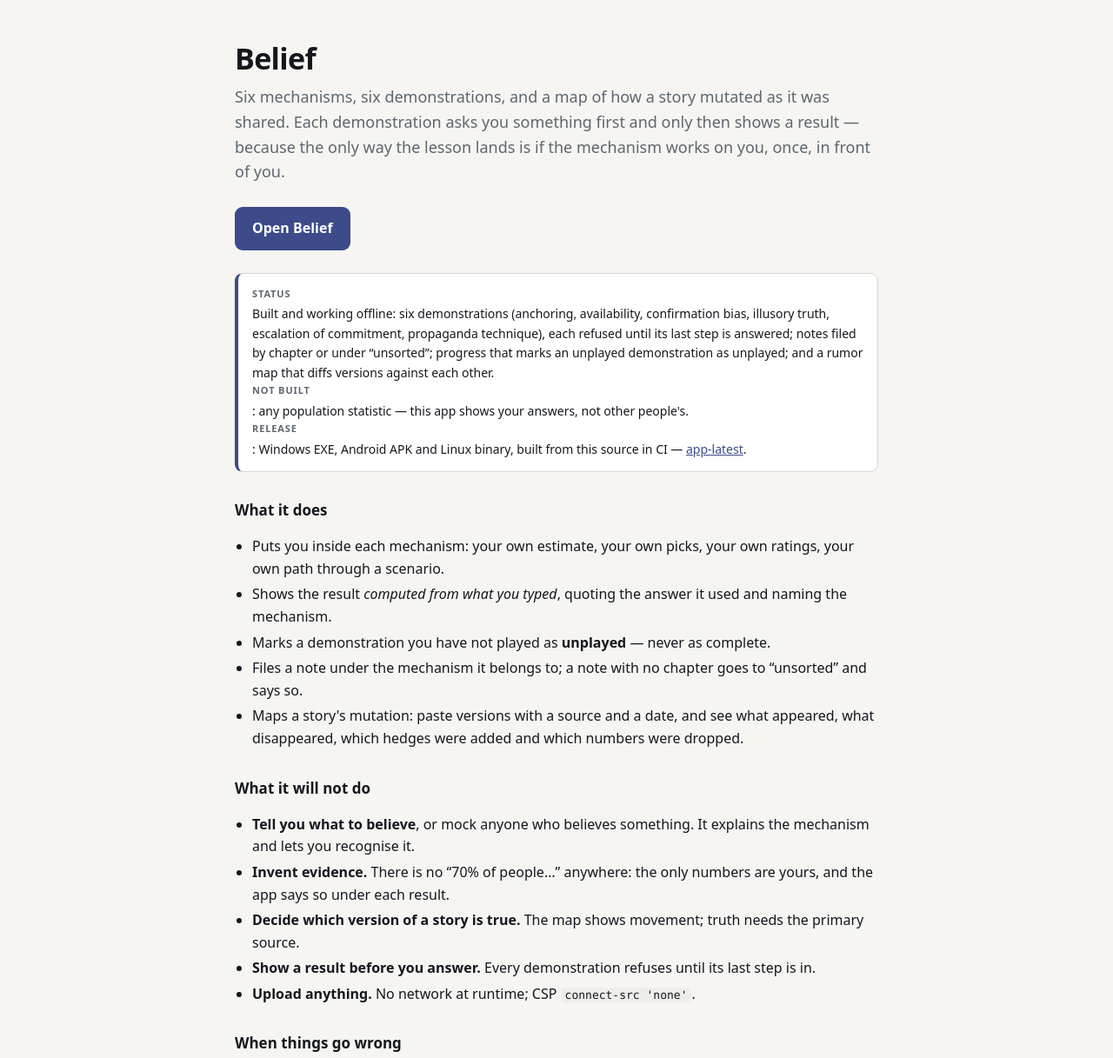
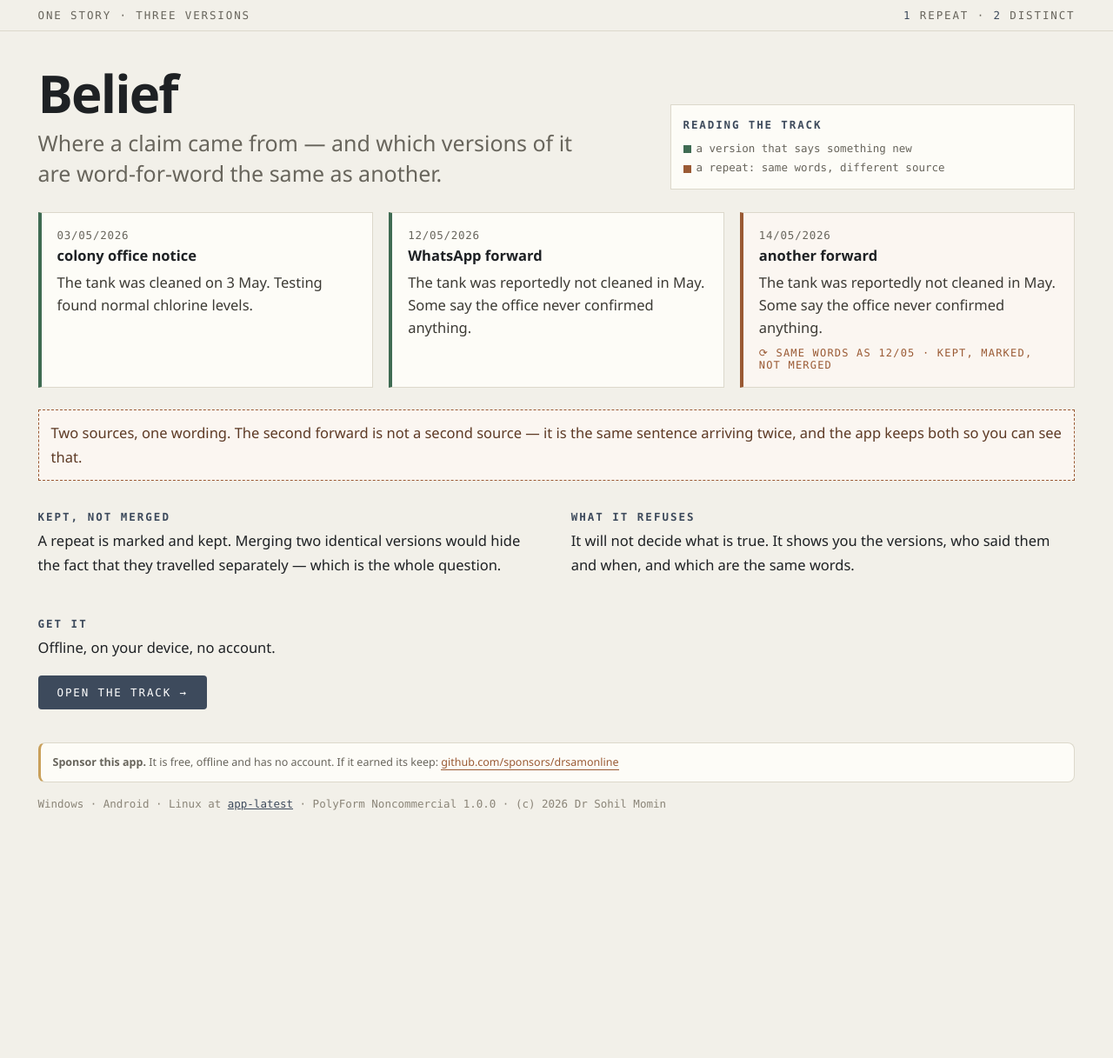
Before and after one commit to drsamonline/app-belief, a website: page docs/index.html in a window 1280 px wide. Shown: the top 1217 px of the page at 87% size. After the commit the page ends 995 px from the top, so only its background shows below. Drawn offline with Linux system fonts and the light colour scheme.

Commit message:
design: Belief becomes a version track, at any width
Three versions hanging off a track, green for a version that says something new and rust for a repeat, with the
repeat card stating why it exists: 'same words as 12/05 - kept, marked, not merged'. The key sits beside the title at
desktop width, and the repeat is called out in the prose so the page shows the distinction rather than describing it.

Prose steps 1 to 2 to 3 columns. Every size is a clamp.

```diff
--- a/docs/index.html
+++ b/docs/index.html
@@ -1,96 +1,97 @@
 <!DOCTYPE html>
 <html lang="en-IN">
 <head>
-<meta charset="utf-8">
-<meta name="viewport" content="width=device-width, initial-scale=1">
-<title>Belief — the mechanism, working on you</title>
-<meta name="description" content="Six interactive demonstrations of how belief works — anchoring, availability, confirmation, repetition, escalation, propaganda technique — and a map of how a story mutated as it was shared. Offline, on device.">
-<meta name="theme-color" content="#101418">
+<meta charset="utf-8"><meta name="viewport" content="width=device-width, initial-scale=1">
+<title>Belief — a story and its versions</title>
+<meta name="description" content="Where a claim came from, and which versions of it are word-for-word the same.">
+<meta name="theme-color" content="#f2f0e9">
 <style>
-  :root{--bg:#f6f5f2;--panel:#fff;--ink:#14181d;--muted:#5d666f;--line:#d9d6cf;--accent:#3d4b8a}
+  :root{--bg:#f2f0e9;--panel:#fdfcf7;--ink:#1e2124;--rule:#dcd8cb;--grey:#68655c;--ink2:#3d4a5c;--repeat:#9a5a34;--new:#3f6b52;
+        --sans:"Segoe UI",system-ui,sans-serif;--mono:ui-monospace,Menlo,Consolas,monospace;
+        --s0:clamp(11px,.4vw + 10px,12.5px);--s1:clamp(14px,.55vw + 12px,16.5px);--s2:clamp(18px,1.2vw + 14px,25px);
+        --display:clamp(28px,5.2vw,60px);--gut:clamp(16px,3.4vw,58px)}
   *{box-sizing:border-box}
-  body{margin:0;background:var(--bg);color:var(--ink);font:16px/1.6 system-ui,-apple-system,"Segoe UI",Roboto,"Noto Sans",sans-serif}
-  main{max-width:780px;margin:0 auto;padding:48px 20px 64px}
-  h1{font-size:34px;line-height:1.15;letter-spacing:-.02em;margin:0 0 10px}
-  .lede{font-size:18px;color:var(--muted);margin:0 0 26px}
-  .cta{display:inline-block;background:var(--accent);color:#fff;text-decoration:none;font-weight:600;padding:12px 20px;border-radius:9px}
-  .status{margin:26px 0;padding:14px 16px;border:1px solid var(--line);border-left:4px solid var(--accent);border-radius:9px;background:var(--panel);font-size:14px}
-  .status b{display:block;font-size:11px;text-transform:uppercase;letter-spacing:.08em;color:var(--muted);margin-bottom:4px}
-  h2{font-size:17px;margin:30px 0 8px}
-  ul{padding-left:20px}li{margin:4px 0}
-  code{font-family:ui-monospace,"SF Mono",Menlo,Consolas,monospace;font-size:13px;background:#eeede9;padding:1px 5px;border-radius:4px}
-  table{border-collapse:collapse;width:100%;font-size:14px;margin-top:8px}
-  th,td{text-align:left;border-bottom:1px solid var(--line);padding:7px 8px;vertical-align:top}
-  th{color:var(--muted);font-weight:600;font-size:11px;text-transform:uppercase;letter-spacing:.06em}
-  footer{margin-top:44px;padding-top:18px;border-top:1px solid var(--line);color:var(--muted);font-size:12px}
-  a{color:var(--accent)}
+  body{margin:0;background:var(--bg);color:var(--ink);font-family:var(--sans)}
+  .map{max-width:1660px;margin:0 auto;padding:0 0 58px}
+  .bar{display:flex;justify-content:space-between;gap:1rem;flex-wrap:wrap;padding:10px var(--gut);border-bottom:1px solid var(--rule);
+       font-family:var(--mono);font-size:var(--s0);letter-spacing:.15em;text-transform:uppercase;color:var(--grey)}
+  .bar b{color:var(--ink2);font-weight:400}
+  .head{display:grid;gap:clamp(14px,2.2vw,36px);padding:clamp(22px,3.2vw,50px) var(--gut) clamp(14px,2vw,26px);grid-template-columns:1fr}
+  @media (min-width:960px){.head{grid-template-columns:minmax(0,1.2fr) minmax(0,.8fr);align-items:end}}
+  h1{font-size:var(--display);line-height:1;margin:0;letter-spacing:-.03em;font-weight:700}
+  .head p{margin:10px 0 0;font-size:var(--s2);line-height:1.42;color:var(--grey);max-width:44ch}
+  .key{border:1px solid var(--rule);background:var(--panel);padding:12px 14px;font-family:var(--mono);font-size:var(--s0);color:var(--grey);line-height:1.8}
+  .key b{display:block;color:var(--ink2);letter-spacing:.15em;text-transform:uppercase;margin-bottom:4px}
+  .key i{display:inline-block;width:9px;height:9px;margin-right:6px;vertical-align:middle}
+  /* the version track: a spine with cards hanging off it, 1 col phone -> 3 wide */
+  .track{display:grid;gap:clamp(10px,1.4vw,20px);padding:0 var(--gut) clamp(16px,2vw,26px);grid-template-columns:1fr}
+  @media (min-width:700px){.track{grid-template-columns:repeat(2,1fr)}}
+  @media (min-width:1200px){.track{grid-template-columns:repeat(3,1fr)}}
+  .v{background:var(--panel);border:1px solid var(--rule);border-left:4px solid var(--new);padding:clamp(12px,1.5vw,18px);position:relative}
+  .v.repeat{border-left-color:var(--repeat);background:#fbf6f1}
+  .v .d{font-family:var(--mono);font-size:var(--s0);color:var(--grey);letter-spacing:.06em}
+  .v .src{font-size:var(--s1);font-weight:600;margin-top:4px}
+  .v .txt{font-size:var(--s1);line-height:1.6;margin-top:7px;color:#3c3a34}
+  .v .flag{font-family:var(--mono);font-size:calc(var(--s0) - .5px);letter-spacing:.1em;text-transform:uppercase;
+           color:var(--repeat);margin-top:8px}
+  .v.repeat .flag::before{content:"⟳ "}
+  .same{margin:0 var(--gut);border:1px dashed var(--repeat);background:#fbf6f1;padding:12px 14px;font-size:var(--s1);line-height:1.7;color:#5d3a25}
+  .cols{display:grid;gap:clamp(18px,2.6vw,46px);padding:clamp(18px,2.6vw,36px) var(--gut) 0;grid-template-columns:1fr}
+  @media (min-width:860px){.cols{grid-template-columns:repeat(2,1fr)}}
+  @media (min-width:1380px){.cols{grid-template-columns:repeat(3,1fr)}}
+  h2{font-family:var(--mono);font-size:var(--s0);letter-spacing:.16em;text-transform:uppercase;color:var(--ink2);margin:0 0 6px}
+  p{font-size:var(--s1);line-height:1.72;margin:0 0 12px}
+  .go{display:inline-block;background:var(--ink2);color:#fff;text-decoration:none;padding:12px 22px;border-radius:4px;
+      font-family:var(--mono);font-size:var(--s0);letter-spacing:.15em;text-transform:uppercase;margin-top:6px}
+  .go:hover{background:var(--ink)}
+  .sponsor{margin:clamp(22px,3vw,38px) var(--gut) 0;border:1px solid var(--rule);border-left:3px solid #c9a05a;background:var(--panel);
+           border-radius:8px;padding:12px 14px;font-size:var(--s0);color:var(--grey);line-height:1.6}
+  .sponsor a{color:var(--repeat);text-decoration:none;border-bottom:1px solid currentColor}
+  .foot{margin:14px var(--gut) 0;font-family:var(--mono);font-size:var(--s0);color:#8b8578;line-height:1.8}
+  .foot a{color:var(--ink2)}
+</style></head>
+<body><div class="map">
+  <div class="bar"><span>one story · three versions</span><span><b>1</b> repeat · <b>2</b> distinct</span></div>
 
-  .sponsor{margin:24px 0 0;padding:12px 14px;border:1px solid rgba(128,128,128,.35);border-left:3px solid #c9a05a;
-           background:rgba(128,128,128,.07);border-radius:8px;font-size:12.5px;line-height:1.6}
-  .sponsor a{color:#c9a05a;text-decoration:none;border-bottom:1px solid currentColor}
-</style>
-</head>
-<body>
-<main>
-  <h1>Belief</h1>
-  <p class="lede">Six mechanisms, six demonstrations, and a map of how a story mutated as it was shared.
-  Each demonstration asks you something first and only then shows a result — because the only way the
-  lesson lands is if the mechanism works on you, once, in front of you.</p>
+  <div class="head">
+    <div>
+      <h1>Belief</h1>
+      <p>Where a claim came from — and which versions of it are word-for-word the same as another.</p>
+    </div>
+    <div class="key"><b>reading the track</b>
+      <i style="background:#3f6b52"></i>a version that says something new<br>
+      <i style="background:#9a5a34"></i>a repeat: same words, different source
+    </div>
+  </div>
 
-  <a class="cta" href="play/index.html">Open Belief</a>
+  <div class="track">
+    <div class="v"><div class="d">03/05/2026</div><div class="src">colony office notice</div><div class="txt">The tank was cleaned on 3 May. Testing found normal chlorine levels.</div></div>
+    <div class="v"><div class="d">12/05/2026</div><div class="src">WhatsApp forward</div><div class="txt">The tank was reportedly not cleaned in May. Some say the office never confirmed anything.</div></div>
+    <div class="v repeat"><div class="d">14/05/2026</div><div class="src">another forward</div><div class="txt">The tank was reportedly not cleaned in May. Some say the office never confirmed anything.</div><div class="flag">same words as 12/05 · kept, marked, not merged</div></div>
+  </div>
 
-  <div class="status">
-    <b>Status</b>
-    Built and working offline: six demonstrations (anchoring, availability, confirmation bias, illusory
-    truth, escalation of commitment, propaganda technique), each refused until its last step is answered;
-    notes filed by chapter or under “unsorted”; progress that marks an unplayed demonstration as unplayed;
-    and a rumor map that diffs versions against each other.
-    <br><b>Not built</b>: any population
-    statistic — this app shows your answers, not other people's.
-  <br><b>Release</b>: Windows EXE, Android APK and Linux binary, built from this source in CI — <a href="https://github.com/drsamonline/app-belief/releases/tag/app-latest">app-latest</a>.</div>
+  <div class="same">Two sources, one wording. The second forward is not a second source — it is the same sentence arriving twice, and the app keeps both so you can see that.</div>
 
-  <h2>What it does</h2>
-  <ul>
-    <li>Puts you inside each mechanism: your own estimate, your own picks, your own ratings, your own path through a scenario.</li>
-    <li>Shows the result <em>computed from what you typed</em>, quoting the answer it used and naming the mechanism.</li>
-    <li>Marks a demonstration you have not played as <strong>unplayed</strong> — never as complete.</li>
-    <li>Files a note under the mechanism it belongs to; a note with no chapter goes to “unsorted” and says so.</li>
-    <li>Maps a story's mutation: paste versions with a source and a date, and see what appeared, what disappeared, which hedges were added and which numbers were dropped.</li>
-  </ul>
+  <div class="cols">
+    <div>
+      <h2>Kept, not merged</h2>
+      <p>A repeat is marked and kept. Merging two identical versions would hide the fact that they travelled separately — which is the whole question.</p>
+    </div>
+    <div>
+      <h2>What it refuses</h2>
+      <p>It will not decide what is true. It shows you the versions, who said them and when, and which are the same words.</p>
+    </div>
+    <div>
+      <h2>Get it</h2>
+      <p>Offline, on your device, no account.</p>
+      <a class="go" href="play/index.html">open the track →</a>
+    </div>
+  </div>
 
-  <h2>What it will not do</h2>
-  <ul>
-    <li><strong>Tell you what to believe</strong>, or mock anyone who believes something. It explains the mechanism and lets you recognise it.</li>
-    <li><strong>Invent evidence.</strong> There is no “70% of people…” anywhere: the only numbers are yours, and the app says so under each result.</li>
-    <li><strong>Decide which version of a story is true.</strong> The map shows movement; truth needs the primary source.</li>
-    <li><strong>Show a result before you answer.</strong> Every demonstration refuses until its last step is in.</li>
-    <li><strong>Upload anything.</strong> No network at runtime; CSP <code>connect-src 'none'</code>.</li>
-  </ul>
-
-  <h2>When things go wrong</h2>
-  <table>
-    <tr><th>Case</th><th>What happens</th></tr>
-    <tr><td>Bad input</td><td>A note with no chapter is filed under “unsorted” and says so. A story version with no source or no date is refused, because a mutation with no provenance cannot be placed on a map.</td></tr>
-    <tr><td>No network</td><td>Nothing changes: the demonstrations, the notes and the map are on the device.</td></tr>
-    <tr><td>Storage full or unavailable</td><td>Progress and notes are not written and the app says the session will not be remembered; reading and playing continue.</td></tr>
-    <tr><td>Corrupt saved state</td><td>Unreadable progress is reported and offered for export, with an explicit “start from the beginning” — never a silent reset. An unreadable map is never rebuilt from a partial read, because a wrong chain is worse than no chain.</td></tr>
-  </table>
-
-  <h2>How to run it</h2>
-  <ul>
-    <li><strong>Here</strong>: <a href="play/index.html">play/index.html</a>, or install it from your browser's menu.</li>
-    <li><strong>Offline file</strong>: open <code>docs/play/index.html</code> straight from disk.</li>
-    <li><strong>Tests</strong>: <code>node tests/self-tests.js</code> — the spec's countable “done means” is asserted there, one demonstration at a time.</li>
-  </ul>
-
-    <div class="sponsor">
+  <div class="sponsor">
     <strong>Sponsor this app.</strong> It is free, offline and has no account. If it earned its keep:
     <a href="https://github.com/sponsors/drsamonline">github.com/sponsors/drsamonline</a>
   </div>
-<footer>
-    PolyForm Noncommercial 1.0.0 · (c) 2026 Dr Sohil Momin ·
-    <a href="https://github.com/drsamonline/app-belief">source</a>
-  </footer>
-</main>
-</body>
-</html>
+  <p class="foot">Windows · Android · Linux at <a href="https://github.com/drsamonline/app-belief/releases/tag/app-latest">app-latest</a> ·
+  PolyForm Noncommercial 1.0.0 · (c) 2026 Dr Sohil Momin</p>
+</div></body></html>
```
Also changed, not shown: docs/play/icon-192.png, docs/play/icon-512.png.
